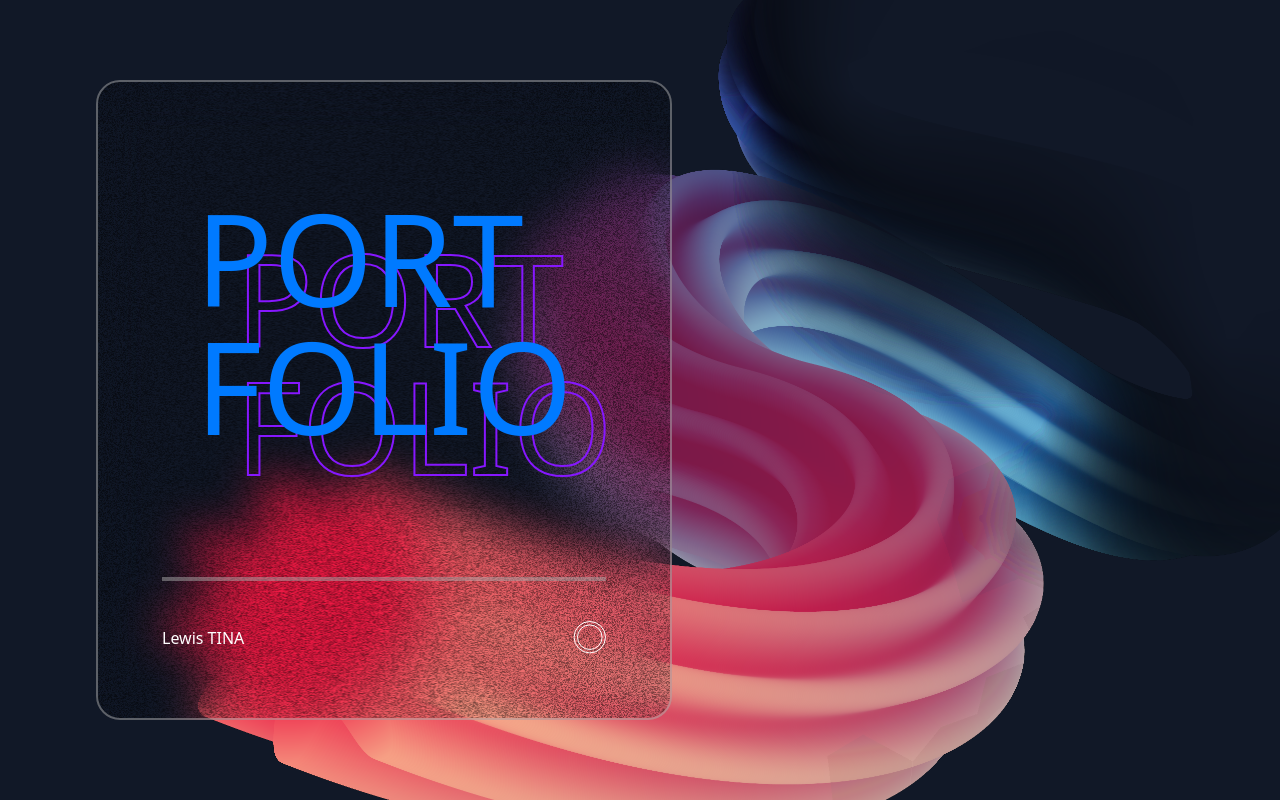
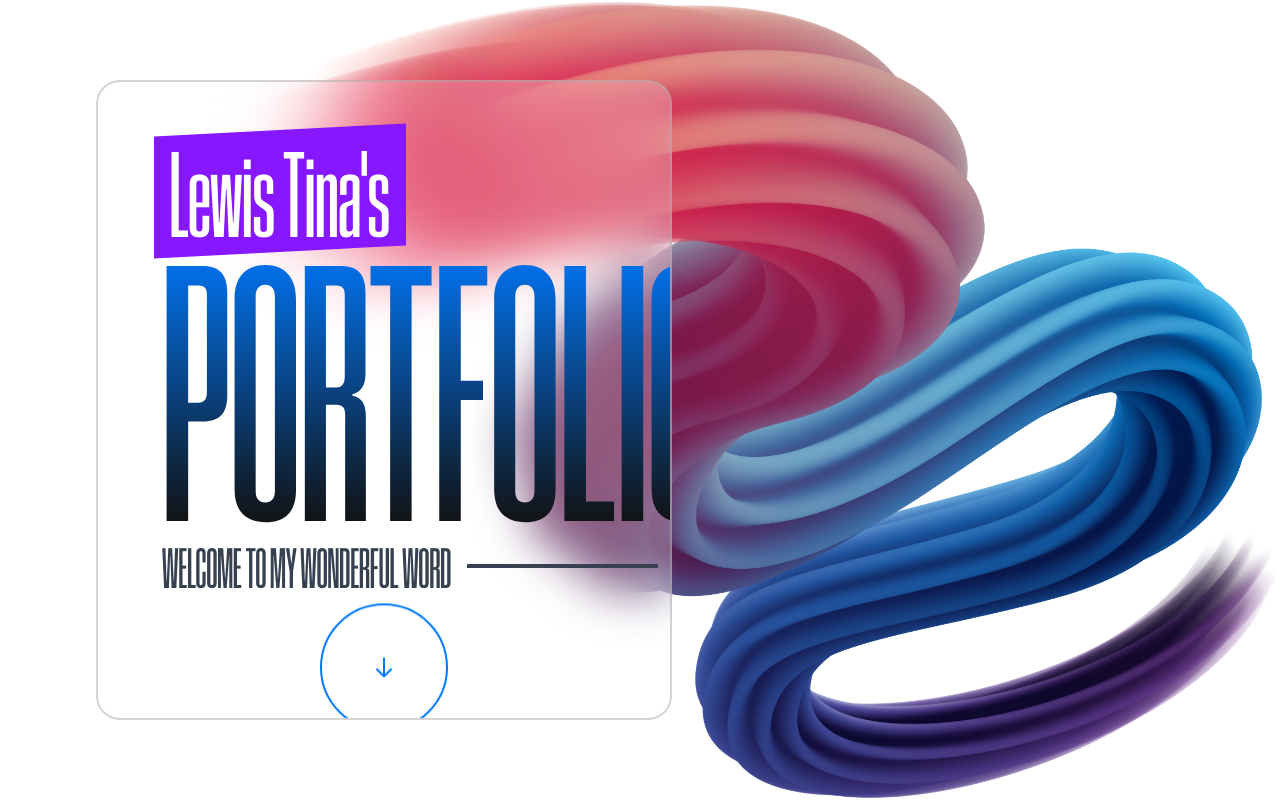
Before and after one commit to LewisTina/lewis-tina-portfolio, a Next.js app: page /portfolio/Cover in a window 1280 px wide. Built offline with nearby package versions, Linux system fonts and the light colour scheme.

Commit message:
continue portfolio cover

```diff
--- a/src/pages/portfolio/Cover/index.module.scss
+++ b/src/pages/portfolio/Cover/index.module.scss
@@ -3,11 +3,21 @@
     animation: entry .8s linear;
 }
 
-.content h2 {
-	color: #fff;
-	font-size: 8em;
+.title {
+	font-family: coolvetica;
+
+	h2{
+		-webkit-background-clip: text;
+		background-clip: text;
+		-webkit-text-fill-color: transparent;
+	}
 }
 
+.welcome{
+	font-family: coolvetica;
+}
+
+/*
 .content h2:nth-child(1) {
     position: absolute;
 	color: transparent;
@@ -19,7 +29,7 @@
 .content h2:nth-child(2) {
 	color: rgb(var(--secondary));
 	//animation: animate 4s ease-in-out infinite;
-}
+} */
 
 @keyframes entry {
     from{
--- a/src/pages/portfolio/Cover/index.tsx
+++ b/src/pages/portfolio/Cover/index.tsx
@@ -1,33 +1,49 @@
 import style from "./index.module.scss"
+import { DM_Sans } from 'next/font/google'
+
+const dm_sans = DM_Sans(
+    {
+      subsets: ['latin'],
+      weight: ['400', '500', '600', '700', '800', '900']
+    }
+  )
 
 export default function PortfolioCover(){
     return(
-        <div className={`h-screen w-screen bg-portfolio-cover-bg bg-no-repeat bg-contain bg-right relative flex items-center justify-center bg-gray-900`}>
-            <div className="flex items-center px-16 md:pb-28 max-w-[1535px] w-full h-full md:px-4 lg:px-8 overflow-hidden">
-            <div className={`${style.content} overflow-hidden whitespace-pre-line border-2 w-1/2 border-light-grey/50 flex flex-col items-center justify-between backdrop-blur-xl rounded-3xl mx-8 p-16  h-4/5`}>
-                <div className="-z-10 opacity-50 top-0 absolute h-full w-full bg-cover-noise bg-no-repeat bg-content mix-blend-overlay dark:mix-blend-normal">
+        <div className={`h-screen w-screen relative flex items-center justify-center snap-proximity snap-y`}>
+            <div className="flex items-center px-16 md:pb-28 max-w-[1535px] w-full h-full bg-portfolio-cover-bg bg-no-repeat bg-contain bg-right md:px-4 lg:px-8 overflow-hidden">
+            <div className={`${style.content} ${dm_sans.className} overflow-hidden whitespace-pre-line bg-white/25 dark:bg-black/25 border-2 w-1/2 border-light-grey/50 flex flex-col items-start justify-between backdrop-blur-xl rounded-3xl mx-8 p-16  h-4/5`}>
+                {/* <div className="-z-10 opacity-50 top-0 absolute h-full w-full bg-cover-noise bg-no-repeat bg-content mix-blend-multiply dark:mix-blend-normal">
+                </div> */}
+                <div className=""></div>
+
+                <div className={`${style.title} flex flex-col items-start`}>
+                    <span className="text-9xl text-white leading-[0.70] flex mx-2 before:block before:absolute before:-z-10 before:-inset-4 before:-skew-y-3 before:bg-deep-purple relative">
+                        {"Lewis Tina's"}
+                    </span>
+
+                    <h2 className="uppercase leading-[0.75] text-[24rem] bg-gradient-to-t from-darkest to-secondary">{"Portfolio"}</h2>
+
+                    <div className={`w-full flex items-center ${style.welcome} text-gray-700 dark:text-gray-400`}>
+                                <div className="">
+                                    <span className="text-6xl uppercase">
+                                        {"Welcome to my wonderful word"}
+                                    </span>
+                                </div>
+                                <div className="flex-1 h-1 bg-gray-700 dark:bg-gray-400 my-10 mx-4"></div>
+                                <div className="">
+                                    <span className="text-6xl">
+                                        2023
+                                    </span>
+                                </div>
+                    </div>
                 </div>
 
-                <div className=""></div>
-                <div className="relative">
-                    <h2 className="uppercase text-9xl -z-10">{"Port\nfolio"}</h2>
-                    <h2 className="uppercase text-9xl">{"Port\nfolio"}</h2>
-                </div>
-
-                <div className="w-full">
-                    <div className="w-full h-1 bg-light-grey/50 mt-20 mb-10"></div>
-
-                    <div className="w-full flex justify-between items-center">
-                        <span className="text-white">
-                            Lewis TINA
-                        </span>
-
-                        <div className="">
-                            <svg xmlns="http://www.w3.org/2000/svg" width="33" height="33" viewBox="0 0 33 33" fill="none">
-                                <circle cx="16.7887" cy="16.2113" r="15.7113" stroke="white"/>
-                                <circle cx="16.7887" cy="16.2112" r="12.2999" stroke="white"/>
-                            </svg>
-                        </div>
+                <div className="flex items-center justify-center w-full">
+                    <div className="w-32 aspect-square border-2 border-secondary rounded-full flex flex-col items-center justify-center animate-bounce duration-700 cursor-pointer">
+                        <svg className="w-6 h-6 stroke-secondary" fill="none" stroke-linecap="round" stroke-linejoin="round" stroke-width="2" viewBox="0 0 24 24" stroke="currentColor">
+                            <path d="M19 14l-7 7m0 0l-7-7m7 7V3"></path>
+                        </svg>
                     </div>
                 </div>
             </div>
--- a/src/pages/portfolio/index.tsx
+++ b/src/pages/portfolio/index.tsx
@@ -1,13 +1,15 @@
 import Layout from "@/components/Layout";
 import PortfolioCover from "./Cover";
 import Navbar from "@/components/NavBar";
+import Listing from "./listing";
 
 export default function FullPortfolio() {
     return(
     <Layout>
-      <main className="min-h-screen w-full relative flex flex-col items-center">
+      <main className="min-h-screen w-screen relative flex flex-col items-center">
         <Navbar/>
         <PortfolioCover/>
+        <Listing/>
       </main>
     </Layout>
     )
--- /dev/null
+++ b/src/pages/portfolio/listing/index.tsx
@@ -0,0 +1,23 @@
+import { DM_Sans } from "next/font/google"
+
+const dm_sans = DM_Sans(
+    {
+      subsets: ['latin'],
+      weight: ['400','500','600', '700','800','900']
+    }
+  )
+
+export default function Listing(){
+    return(
+        <section className="flex flex-col items-center justify-start">
+            <div className={`flex flex-col justify-start relative items-start max-w-[1535px] w-full rounded-3xl px-16 md:px-4 lg:px-8 text-darkest dark:text-white`}>
+                <div className={`${dm_sans.className} w-full flex-col justify-start relative items-start`}>
+                    <div className="flex"></div>
+                    <div className="flex w-full justify-start flex-nowrap">
+
+                    </div>
+                </div>
+            </div>
+        </section>
+    )
+}
--- a/src/styles/globals.scss
+++ b/src/styles/globals.scss
@@ -4,6 +4,13 @@
 @tailwind base;
 @tailwind components;
 @tailwind utilities;
+
+@font-face {
+  font-family: 'coolvetica';
+  src: url('/font/coolvetica/coolvetica-crammed-rg.otf') format('opentype');
+  font-weight: normal;
+  font-style: normal;
+}
 
 :root {
   --foreground-rgb: 0, 0, 0;
--- a/tailwind.config.ts
+++ b/tailwind.config.ts
@@ -28,7 +28,7 @@ const config: Config = {
         'gradient-conic':
           'conic-gradient(from 180deg at 50% 50%, var(--tw-gradient-stops))',
         'cover-bg': "url('/foreground.svg')",
-        'portfolio-cover-bg': "url('/portfolio-cover_1.png')",
+        'portfolio-cover-bg': "url('/portfolio-cover-gradient.png')",
         'cover-glow': "url('/glow.svg')",
         'cover-noise': "url('/noise.svg')",
         'gradient-darkest': "linear-gradient(270deg, rgba(18, 18, 18, 1) 0%, rgba(18, 18, 18, 0.00) 50%, rgba(18, 18, 18, 1) 100%)",
```
Also changed, not shown: public/Portfolio-cover-gradient.png (added), public/font/coolvetica/coolvetica-crammed-rg.otf (added).
